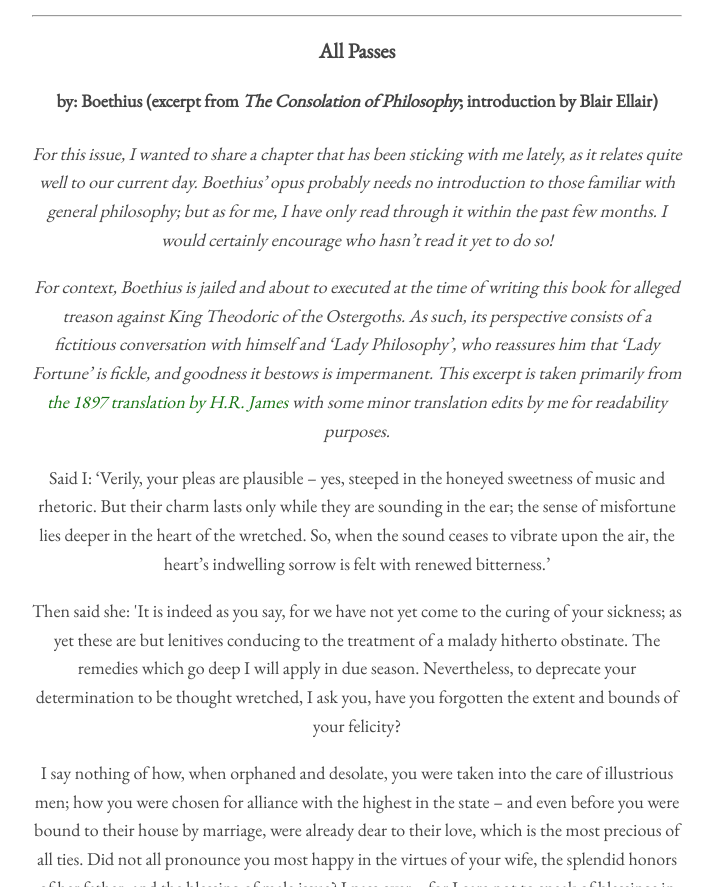
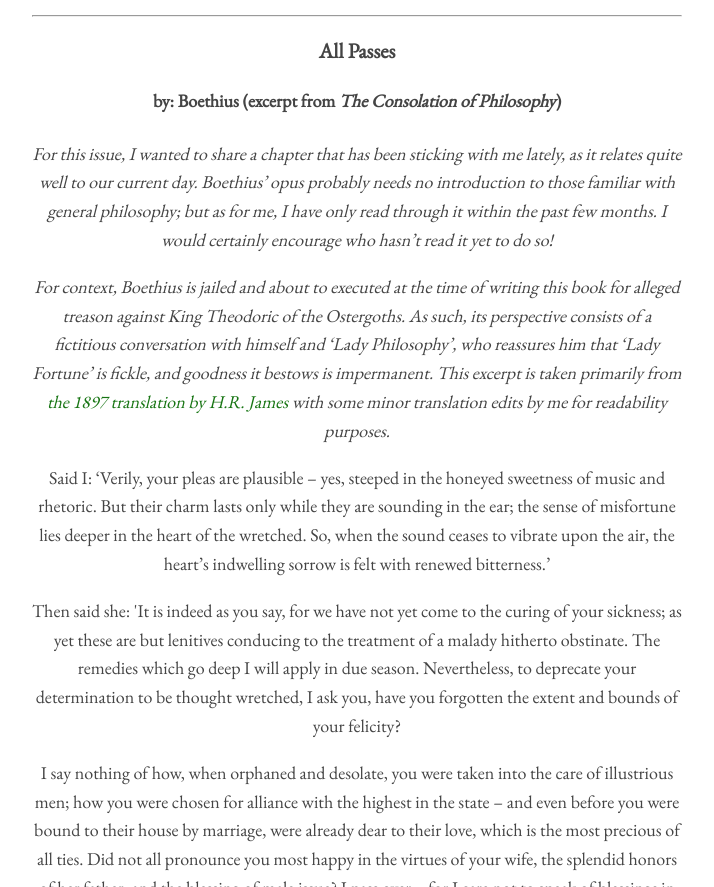
Before and after one commit to bsplawski/noringskissed, a plain HTML site: page issue2.html in a window 1280 px wide. Shown: the part 918-1805 px from the top of the page, without its empty margins (283-997 px from the left). Drawn offline with nearby package versions, Linux system fonts and the light colour scheme.

Commit message:
Update issue2.html

```diff
--- a/issue2.html
+++ b/issue2.html
@@ -28,7 +28,7 @@
         </ul>
         <hr>
         <h3 id="all-passes">All Passes</h3>
-        <h4 id="by-boethius-excerpt-from-the-consolation-of-philosophy-introduction-by-blair-ellair">by: Boethius (excerpt from <em>The Consolation of Philosophy</em>; introduction by Blair Ellair)</h4>
+        <h4 id="by-boethius-excerpt-from-the-consolation-of-philosophy-introduction-by-blair-ellair">by: Boethius (excerpt from <em>The Consolation of Philosophy</em>)</h4>
         <p><em>For this issue, I wanted to share a chapter that has been sticking with me lately, as it relates quite well to our current day. Boethius’ opus probably needs no introduction to those familiar with general philosophy; but as for me, I have only read through it within the past few months. I would certainly encourage who hasn’t read it yet to do so!</em></p>
         <p><em>For context, Boethius is jailed and about to executed at the time of writing this book for alleged treason against King Theodoric of the Ostergoths. As such, its perspective consists of a fictitious conversation with himself and ‘Lady Philosophy’, who reassures him that ‘Lady Fortune’ is fickle, and goodness it bestows is impermanent. This excerpt is taken primarily from <a href=https://www.gutenberg.org/cache/epub/14328/pg14328-images.html>the 1897 translation by H.R. James</a> with some minor translation edits by me for readability purposes.</em></p>
         <p>Said I: ‘Verily, your pleas are plausible – yes, steeped in the honeyed sweetness of music and rhetoric. But their charm lasts only while they are sounding in the ear; the sense of misfortune lies deeper in the heart of the wretched. So, when the sound ceases to vibrate upon the air, the heart’s indwelling sorrow is felt with renewed bitterness.’</p>
```
